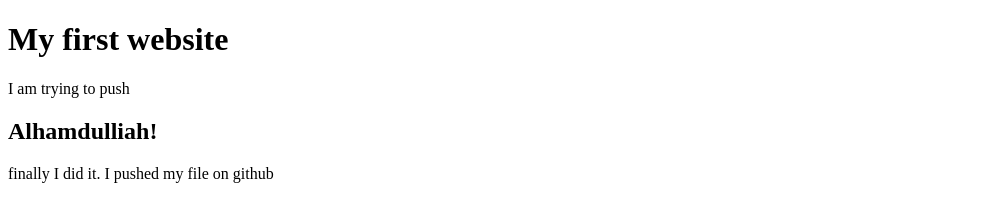
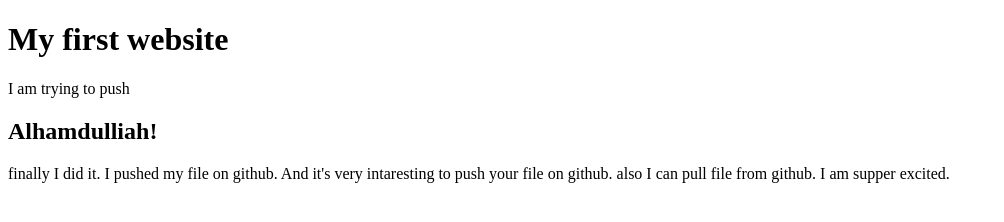
Before and after one commit to brcshakil1/first-website, a plain HTML site: page index.html in a window 1280 px wide. Shown: the whole page, without its empty margins (0-1004 px from the left). Drawn offline with Linux system fonts and the light colour scheme.

Commit message:
third commit

```diff
--- a/index.html
+++ b/index.html
@@ -12,6 +12,7 @@
         <p>I am trying to push </p>
     </div>
     <h2>Alhamdulliah!</h2>
-    <p>finally I did it. I pushed my file on github</p>
+    <p>finally I did it. I pushed my file on github. And it's very intaresting to push your file on github. also I can pull file from github. I am supper excited.</p>
+
 </body>
 </html>
```
